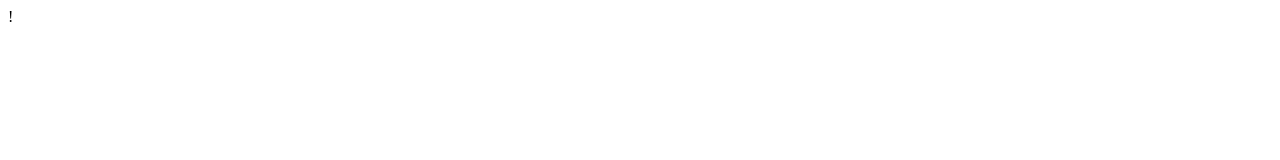
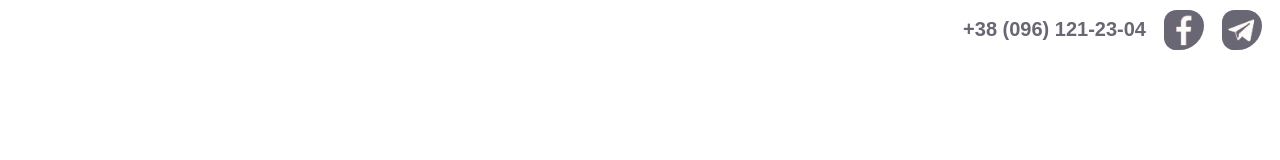
Before and after one commit to Ifenkiul/kind-hands, a plain HTML site: page index.html in a window 1280 px wide. Drawn offline with Linux system fonts and the light colour scheme; a web font is replaced by a local one.

Commit message:
some changes

```diff
--- /dev/null
+++ b/css/general.css
@@ -0,0 +1,40 @@
+@import url("https://fonts.googleapis.com/css2?family=Neucha&display=swap");
+:root {
+  --font-general: "Neucha", sans-serif;
+  --color-bluedark: #696773;
+}
+* {box-sizing: border-box;}
+body {
+  max-width: 1300;
+  margin: 0 auto;
+  font-family: var(--font-general);
+}
+
+.header__contacts {
+    display: flex;
+    align-items: center;
+    justify-content: flex-end;
+}
+.header__contacts-link{
+    display: block;
+ margin-right: 18px;
+}
+.header__contacts-link.icon{
+    width: 40px;
+    height: 40px;
+    border-radius: 20px 25px 40px 20px;
+    overflow: hidden;
+
+}
+
+.header__contacts-link.tel {
+  text-decoration: none;
+  padding: 18px 0 18px 0;
+  color: var(--color-bluedark);
+  font-weight: bold;
+  font-size: 20px;
+  line-height: 23px;
+}
+.header__contacts-link img{
+    width: 100%;
+}
--- a/index.html
+++ b/index.html
@@ -1 +1,27 @@
-!
+<!DOCTYPE html>
+<html lang="uk">
+<head>
+    <meta charset="UTF-8">
+    <meta name="viewport" content="width=device-width, initial-scale=1.0">
+    <meta http-equiv="X-UA-Compatible" content="ie=edge">
+    <title>Добрі руки</title>
+    <link rel="stylesheet" href="css/general.css">
+</head>
+<body>
+<header>
+        <div class="header__contacts">
+            <a class="header__contacts-link tel" href="tel:+38(096) 121-23-04">+38 (096) 121-23-04</a>
+            <a class="header__contacts-link icon facebook" href="https://www.facebook.com/profile.php?id=100033438499059"
+                target="_blank">
+                <img src="img/facebook_icon.png" alt="Facebook icon">
+            </a>
+            <a class="header__contacts-link icon telegram" href="tg://resolve?domain=Ifenkiul" target="_blank">
+                <img class="header__contacts__tg-image" src="img/telegram_icon.png" alt="telegram icon">
+            </a>
+        </div>
+
+
+    </header>
+
+</body>
+</html>
```
Also changed, not shown: img/facebook_icon.png (added), img/telegram_icon.png (added).
